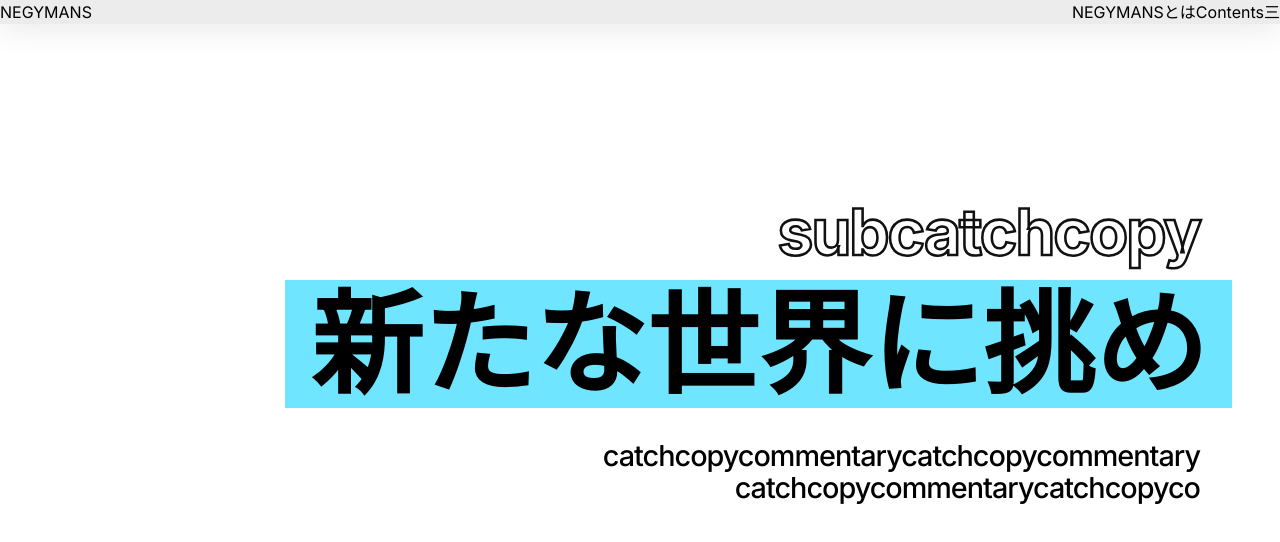
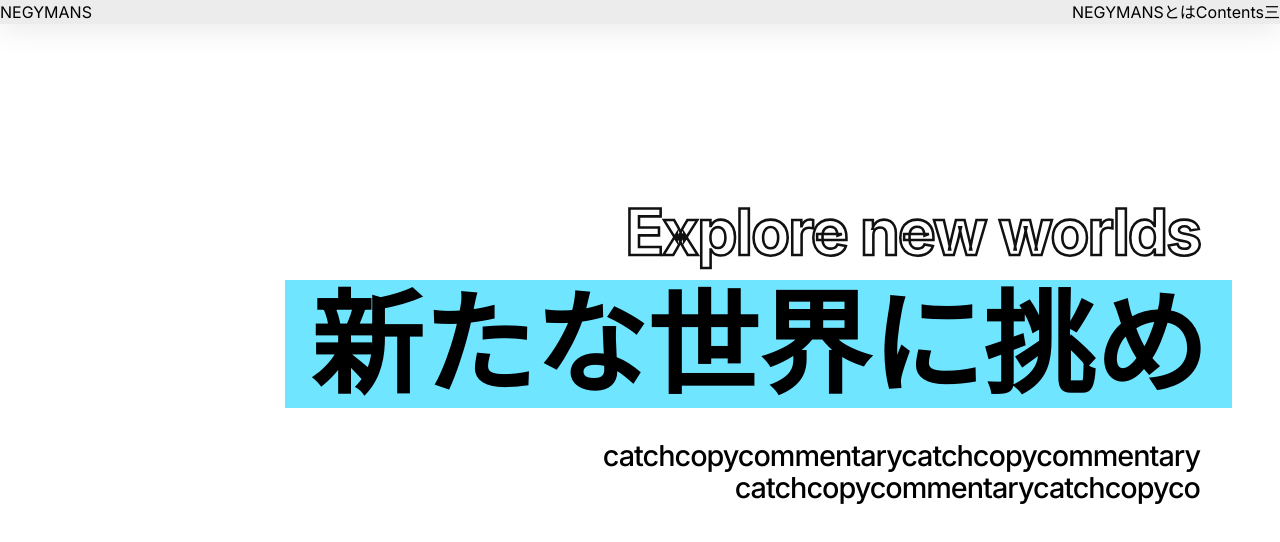
Before and after one commit to dokimiki/negymans_site, a Next.js app: page / in a window 1280 px wide. Shown: the top 542 px of the page. Built offline with nearby package versions, Linux system fonts and the light colour scheme.

Commit message:
subcatchcopyの変更

```diff
--- a/src/app/FirstView.tsx
+++ b/src/app/FirstView.tsx
@@ -4,7 +4,7 @@ import "./FirstView.scss";
 export default function FirstView() {
     return (
         <div className="catchcopy">
-            <div className="text-facing sub-catchcopy">subcatchcopy</div>
+            <div className="text-facing sub-catchcopy">Explore new worlds</div>
             <div className="text-blue-bg main-catchcopy">新たな世界に挑め</div>
             <div className="detail-catchcopy">
                 catchcopycommentarycatchcopycommentary<br/>
```
